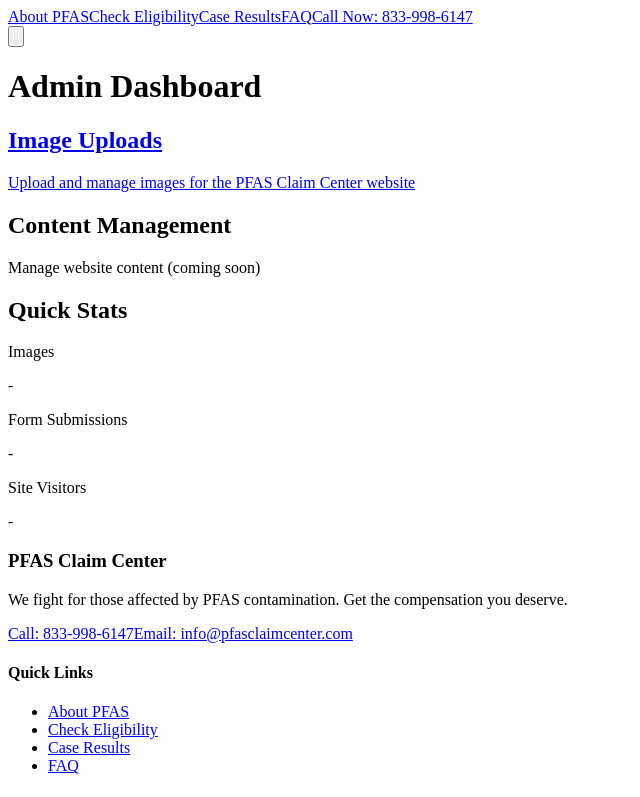
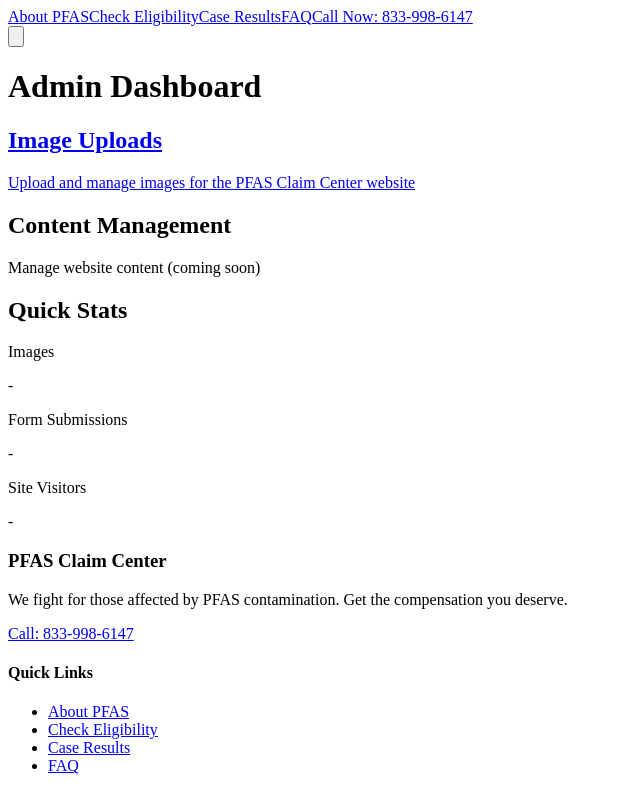
Before and after one commit to contentkingpins/pfas-completed, a Next.js app: page /admin in a window 1280 px wide. Shown: the top 797 px of the page, without its empty margins (0-640 px from the left). Built offline with nearby package versions, Linux system fonts and the light colour scheme.

Commit message:
Remove email contact information

```diff
--- a/src/components/Layout/Footer.tsx
+++ b/src/components/Layout/Footer.tsx
@@ -16,7 +16,6 @@
             </p>
             <div className="flex flex-col space-y-2">
               <a href="tel:+18339986147" className="hover:text-safetyGreen">Call: 833-998-6147</a>
-              <a href="mailto:info@pfasclaimcenter.com" className="hover:text-safetyGreen">Email: info@pfasclaimcenter.com</a>
             </div>
           </div>
 
```
Also changed, not shown: 1 other file (tests, documents, lock files or other folders).
